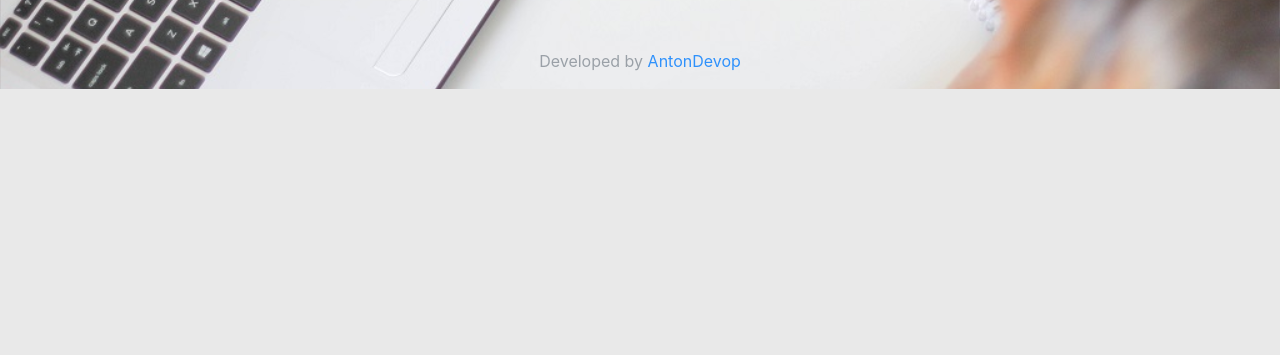
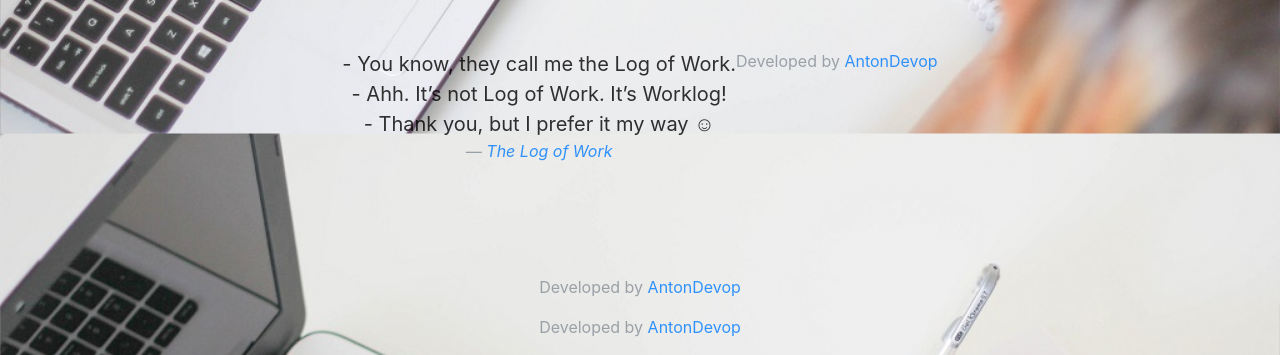
Before and after one commit to AntonDevop/LogOfWork, a PHP site: page / in a window 1280 px wide. Shown: the part 719-1074 px from the top of the page. Before the commit the page ends 808 px from the top, so only its background shows below. Run offline with PHP 8.4, Linux system fonts and the light colour scheme; some libraries are stand-ins or nearby versions; some web fonts are replaced.

Commit message:
Tweaks 1
Minor tweaks on appereance and wording

```diff
--- a/export.php
+++ b/export.php
@@ -23,7 +23,7 @@ if(isset($_POST["export"])) {
     $result = mysqli_query($database, $sql);
     if(mysqli_num_rows($result) > 0) {
         $sheet->setCellValue('A1', 'Selector');
-        $sheet->setCellValue('B1', 'Total');
+        $sheet->setCellValue('B1', 'Symbols or minutes');
         $sheet->setCellValue('C1', 'Pages or hours');
         $sheet->setCellValue('D1', 'Percent');
         $sheet->setCellValue('E1', 'Department');
--- a/index.php
+++ b/index.php
@@ -301,6 +301,23 @@ if($_SERVER["REQUEST_METHOD"] == "POST") {
     </div>
     <div id="footerwrap">
 <div class="conrainer-fluid" id="footer">
+
+    <div class="row justify-content-center">
+      <blockquote class="blockquote text-center">
+        <p class="mb-0">
+        - You know, they call me the Log of Work. <br>
+        - Ahh. It’s not Log of Work. It’s Worklog! <br>
+        - Thank you, but I prefer it my way ☺
+        </p>
+        <footer class="blockquote-footer"><cite title="Source Title"><a href="#" onClick="MyWindow=window.open('https://www.youtube.com/embed/S7pGs7JU7eM?rel=0&amp;controls=0&amp;start=12;','MyWindow',width=854,height=480); return false;">The Log of Work</a></cite></footer>
+       </blockquote>
+       <p class="text-muted">Developed by <a href="https://antondevop.com" target="_blank">AntonDevop</a></p>
+    </div>
+
+    <div class="row justify-content-center mt-5 pt-5">
+       <p class="text-muted">Developed by <a href="https://antondevop.com" target="_blank">AntonDevop</a></p>
+    </div>
+
    <div class="row justify-content-center">
        <p class="text-muted">Developed by <a href="https://antondevop.com" target="_blank">AntonDevop</a></p>
    </div>
--- a/manager.php
+++ b/manager.php
@@ -167,7 +167,7 @@ if ($result->num_rows > 0) {
           </tr>
             </tbody></table>";
 } else {
-    echo "So far no written translations done this week<hr>";
+    echo "<h3 class='text-center my-2'>So far no written translations done this week<hr></h3>";
 }
 
 
@@ -222,7 +222,7 @@ if ($result2->num_rows > 0) {
             </tbody></table>";
     echo "</tbody></table>";
 } else {
-    echo "So far no verbal translations this week";
+    echo "<h3 class='text-center my-2'>So far no verbal translations this week<hr></h3>";
 }
 
 
```
Also changed, not shown: main.php (+4 -4 lines), profile.php (+13 -2 lines), translators.php (+12 -1 lines).
